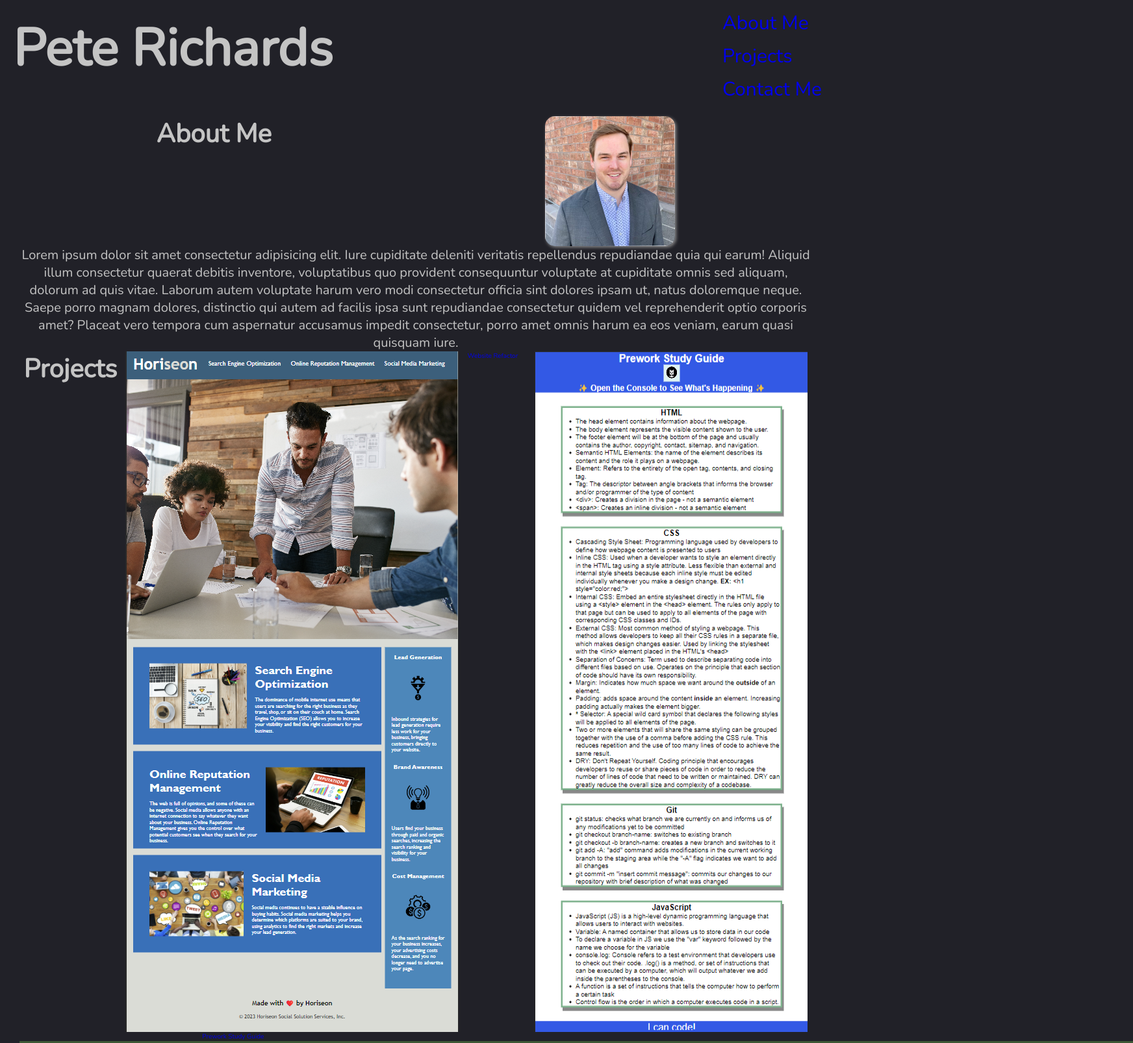
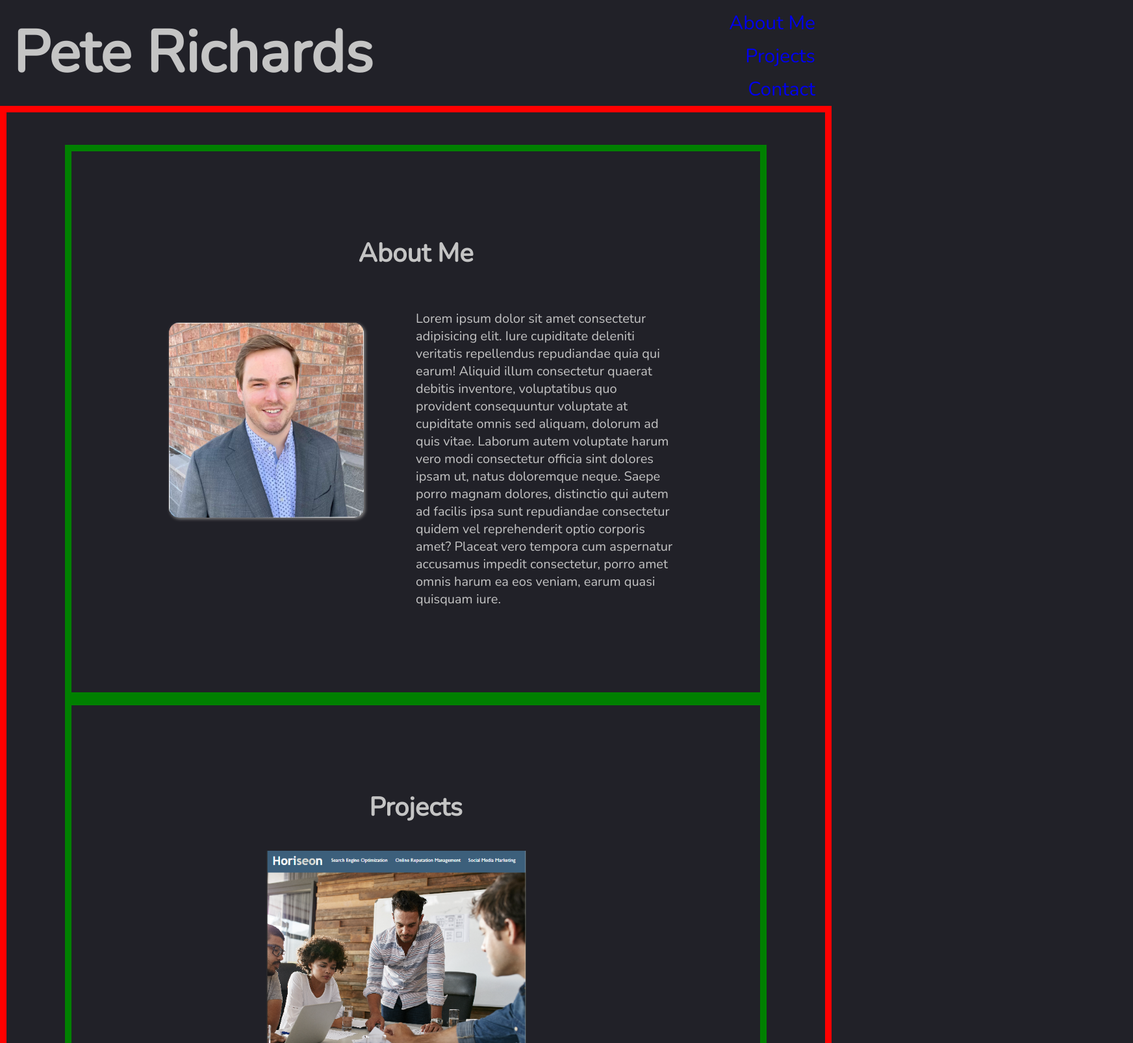
Before and after one commit to PRich57/portfolio, a plain HTML site: page index.html in a window 1280 px wide. Shown: the top 1606 px of the page at 65% size, 1744 px wide, since content can reach past the window. Drawn offline with nearby package versions, Linux system fonts and the light colour scheme.

Commit message:
Adjust flex properties and make project images links

```diff
--- a/assets/css/style.css
+++ b/assets/css/style.css
@@ -22,10 +22,11 @@ header {
 }
 
 h1 {
-  font-size: 8rem;
+  font-size: 9rem;
 }
 
 nav {
+  text-align: end;
   font-size: 3rem;
   position: fixed;
   top: 10px;
@@ -39,31 +40,59 @@ nav li {
 
 a {
   text-decoration: none;
+  margin: 1rem;
 }
 
 main {
-  text-align: center;
-  padding: 3rem;
+  padding: 0 4rem;
+  border: 10px solid red;
+}
+
+section {
+  display: flex;
+  flex-direction: column;
+  flex-wrap: wrap;
+  align-items: center;
+  justify-content: center;
+  padding: 5rem;
 }
 
 article {
   display: flex;
   flex-wrap: wrap;
-    justify-content: space-around;
+  justify-content: center;
+  border: 10px solid green;
+  width: 100%;
+  padding: 10rem;
 }
 
 h2 {
   font-size: 4rem;
+  align-self: center;
+  padding: 3rem;
+}
+
+div {
+  display: flex;
+  justify-content: flex-start;
 }
 
 #my-picture {
-  width: 200px;
+  align-self: flex-start;
+  max-width: 300px;
   box-shadow: 2px 2px 5px rgb(135, 134, 134);
   border-radius: 15px;
+  margin: 5rem;
+}
+
+img {
+  max-width: 400px;
+  /* filter: blur(10px); */
 }
 
 p {
   font-size: 2rem;
+  padding: 3rem;
 }
 
 a:hover {
@@ -74,6 +103,25 @@ a:hover {
 
 a:visited {
   color: rgb(196, 196, 196);
+}
+
+#projects {
+  display: flex;
+  flex-wrap: wrap;
+  justify-content: center;
+}
+
+
+
+#media {
+  align-self: ;
+}
+
+footer {
+  display: flex;
+  flex-direction: column;
+  align-items: center;
+  justify-content: space-around;
 }
 
 span[data-info] {
--- a/index.html
+++ b/index.html
@@ -19,7 +19,7 @@
         <ul>
           <li><a href="#about-me">About Me</a></li>
           <li><a href="#projects">Projects</a></li>
-          <li><a href="#contact">Contact Me</a></li>
+          <li><a href="#contact">Contact</a></li>
         </ul>
       </nav>
     </header>
@@ -28,6 +28,7 @@
       <section>
         <article id="about-me">
           <h2>About Me</h2>
+          <div class="content">
             <img
               src="./assets/images/linkedin_profile_pic.jpg"
               alt="Picture of Pete Richards"
@@ -44,41 +45,49 @@
               doloremque neque. Saepe porro magnam dolores, distinctio qui autem
               ad facilis ipsa sunt repudiandae consectetur quidem vel
               reprehenderit optio corporis amet? Placeat vero tempora cum
-            aspernatur accusamus impedit consectetur, porro amet omnis harum ea
-            eos veniam, earum quasi quisquam iure.
+              aspernatur accusamus impedit consectetur, porro amet omnis harum
+              ea eos veniam, earum quasi quisquam iure.
             </p>
+          </div>
         </article>
         <article id="projects">
           <h2>Projects</h2>
           <!-- Include thumbnail images of projects that can be clicked as links to their repos or live sites -->
-          <img
+          <div id="projects">
+
+            <a
+              href="https://prich57.github.io/website-refactor/"
+              target="_blank"
+              ><img
               src="./assets/images/website_refactor_screenshot.png"
               alt="Image of website refactor site"
-          />
-          <a href="https://prich57.github.io/website-refactor/" target="_blank"
-            >Website Refactor</a
+              id="refactor"
+            /></a
             >
             <!-- Include brief description of each project -->
             <p></p>
-          <img
-            src="./assets/images/prework_screenshot.png"
-            alt="Image of prework study guide site"
-          />
             <a
               href="https://prich57.github.io/prework-study-guide/"
               target="_blank"
-            >Prework Study Guide</a
+              ><img
+              src="./assets/images/prework_screenshot.png"
+              alt="Image of prework study guide site"
+              id="prework"
+            /></a
             >
             <p></p>
             <a href="#"
               ><img
                 src="./assets/images/landing_page_screenshot.png"
                 alt="Image of landing page site"
-            />Landing Page</a
+                id="landing-page"
+              /></a
             >
             <p></p>
+          </div>
         </article>
-        <article id="media">
+        <aside id="media">
+          <div>
             <!-- Add icons that work as links to the respective means of contact -->
             <a href="https://github.com/PRich57" target="_blank" id="github-icon">
               <img src="./assets/images/github-white.png" alt="GitHub icon" />
@@ -87,13 +96,14 @@
             <a href="https://linkedin.com/in/peterrichards57" target="_blank">
               <img src="./assets/images/linkedin.png" alt="LinkedIn icon" />
             </a>
-        </article>
+          </div>
+        </aside>
       </section>
 
       <!-- Sidebar section -->
-      <section>
+      <!-- <section> -->
         <!-- Asides will have supporting info -->
-        <aside class="topic-1">
+        <!-- <aside class="topic-1">
           <h3>Topic 1</h3>
           <p></p>
         </aside>
@@ -105,17 +115,20 @@
           <h3>Topic 3</h3>
           <p></p>
         </aside>
-      </section>
+      </section> -->
     </main>
     <footer>
-      <h3>Contact me</h3>
-
+      <h2 id="contact">Contact</h2>
+      <div>
         <a href="mailto:pcrichards57@gmail.com?subject = Feedback&body = Message">
           <img src="./assets/images/envelope.png" alt="Envelope icon" />
         </a>
+        <a href="#">
           <span data-info="555-555-5555">
             <img src="./assets/images/phone-square.png" alt="Phone icon" />
           </span>
+        </a>
+      </div>
       </footer>
   </body>
 </html>
```
Lines whose indentation alone changed are shown as unchanged.
